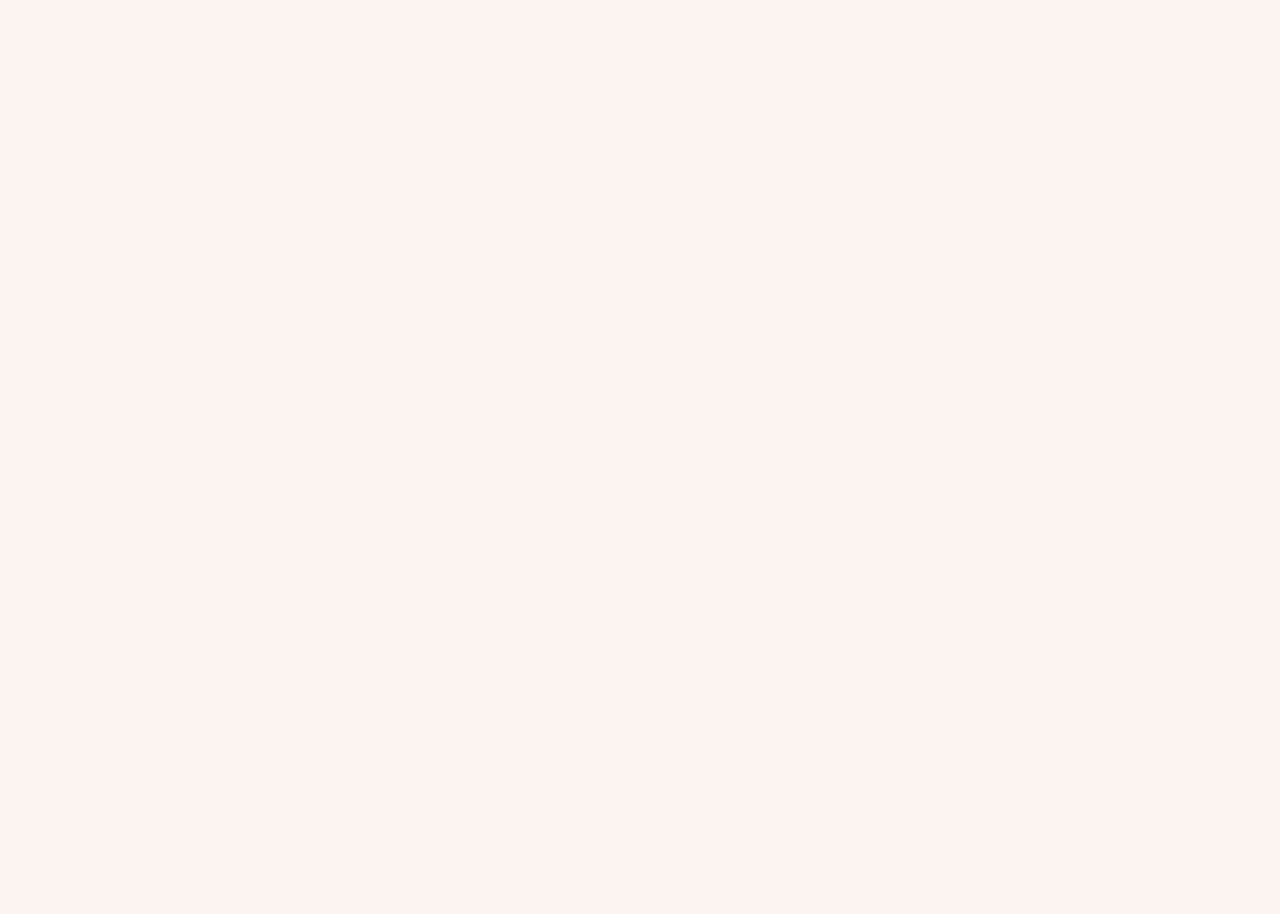
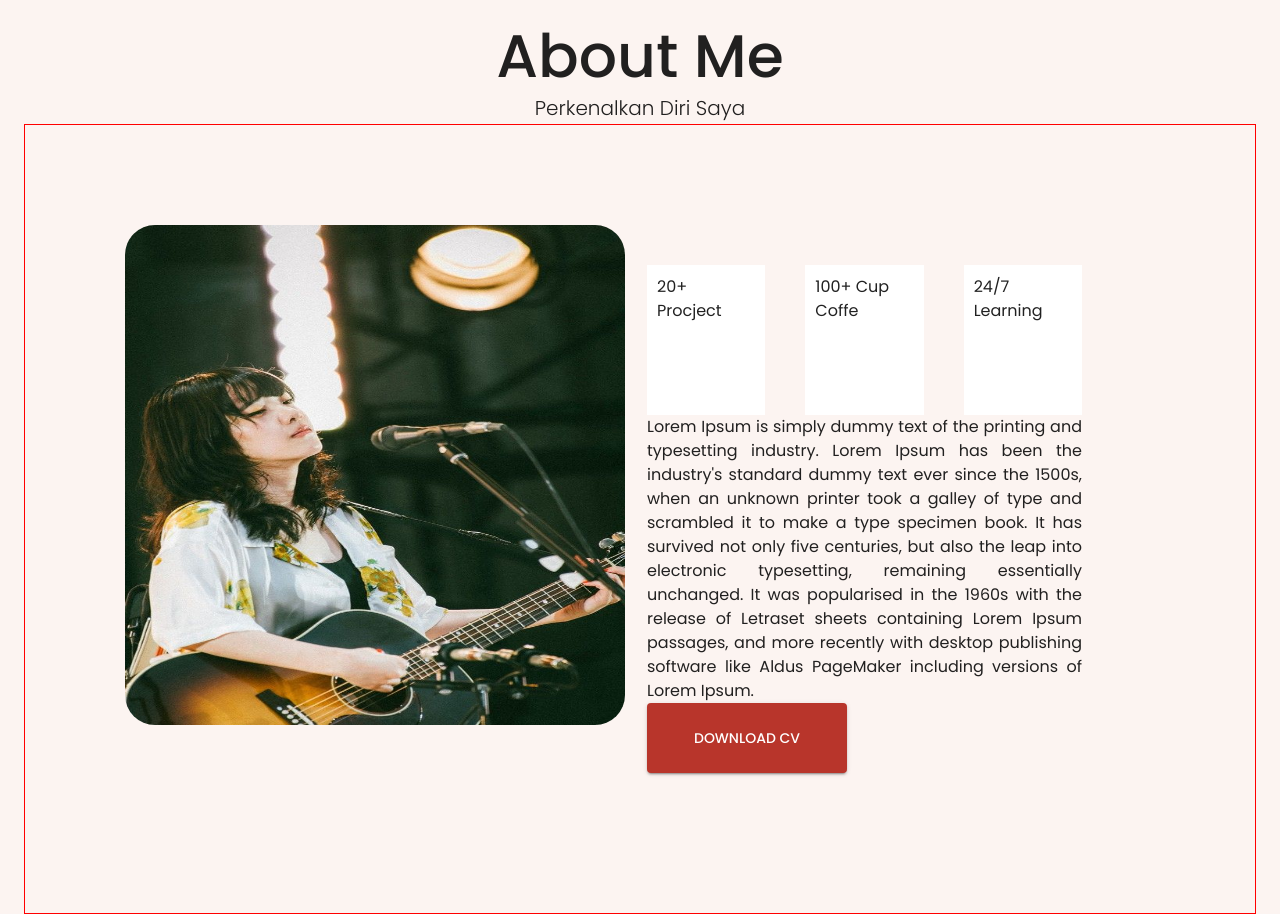
Before and after one commit to livingdolls/blog-portofolio, a React (Vite) app: page / in a window 1280 px wide. Shown: the part 780-1694 px from the top of the page. Before the commit the page ends 800 px from the top, so only its background shows below. Built offline with nearby package versions, Linux system fonts and the light colour scheme.

Commit message:
About Me Component

```diff
--- /dev/null
+++ b/src/components/About.tsx
@@ -0,0 +1,104 @@
+import { Box, Button, styled, Typography } from "@mui/material";
+import aimyon from "../assets/Aimyon.jpeg";
+
+const BoxMain = styled(Box)(({ theme }) => ({}));
+
+const SubBox = styled(Box)(({ theme }) => ({
+	display: "flex",
+	flexDirection: "row",
+	padding: "100px",
+	border: "1px solid red",
+	gap: 70,
+}));
+
+const About = () => {
+	return (
+		<BoxMain>
+			<Typography variant="h2" fontWeight={500} textAlign={"center"}>
+				About Me
+			</Typography>
+			<Typography variant="h6" fontWeight={300} textAlign={"center"}>
+				Perkenalkan Diri Saya
+			</Typography>
+
+			<SubBox>
+				<Box
+					sx={{
+						width: "40%",
+					}}
+				>
+					<Box
+						component="img"
+						height={500}
+						width={500}
+						alt="profil"
+						src={aimyon}
+						sx={{ borderRadius: "30px" }}
+					/>
+				</Box>
+
+				<Box
+					display="flex"
+					flexDirection={"column"}
+					justifyContent={"space-between"}
+					sx={{ width: "50%", padding: 5 }}
+				>
+					<Box sx={{ display: "flex", flexDirection: "row", gap: 5 }}>
+						<Box
+							sx={{
+								width: "150px",
+								height: "150px",
+								padding: "10px",
+								backgroundColor: "#fff",
+							}}
+						>
+							20+ Procject
+						</Box>
+						<Box
+							sx={{
+								width: "150px",
+								height: "150px",
+								padding: "10px",
+								backgroundColor: "#fff",
+							}}
+						>
+							100+ Cup Coffe
+						</Box>
+						<Box
+							sx={{
+								width: "150px",
+								height: "150px",
+								padding: "10px",
+								backgroundColor: "#fff",
+							}}
+						>
+							24/7 Learning
+						</Box>
+					</Box>
+					<Typography variant="body1" textAlign={"justify"}>
+						Lorem Ipsum is simply dummy text of the printing and
+						typesetting industry. Lorem Ipsum has been the
+						industry's standard dummy text ever since the 1500s,
+						when an unknown printer took a galley of type and
+						scrambled it to make a type specimen book. It has
+						survived not only five centuries, but also the leap into
+						electronic typesetting, remaining essentially unchanged.
+						It was popularised in the 1960s with the release of
+						Letraset sheets containing Lorem Ipsum passages, and
+						more recently with desktop publishing software like
+						Aldus PageMaker including versions of Lorem Ipsum.
+					</Typography>
+					<Button
+						variant="contained"
+						color="primary"
+						sx={{ height: "70px", width: "200px" }}
+					>
+						Download CV
+					</Button>
+				</Box>
+			</SubBox>
+		</BoxMain>
+	);
+};
+
+export default About;
--- a/src/components/Hero.tsx
+++ b/src/components/Hero.tsx
@@ -21,6 +21,7 @@ const BoxAbout = styled(Box)(({ theme }) => ({
 const BoxMedia = styled(Box)(({ theme }) => ({
 	[theme.breakpoints.down("sm")]: {
 		flex: "0 0 10%",
+		paddingLeft: "25px",
 	},
 }));
 
--- a/src/components/Layout.tsx
+++ b/src/components/Layout.tsx
@@ -1,4 +1,5 @@
 import { Box, Container, styled } from "@mui/material";
+import About from "./About";
 import Hero from "./Hero";
 import Navbar from "./Navbar";
 import NavbarMobile from "./NavbarMobile";
@@ -9,6 +10,7 @@ const Layout = () => {
 			<Container maxWidth="xl">
 				<Navbar />
 				<Hero />
+				<About />
 			</Container>
 			<NavbarMobile />
 		</>
--- a/src/components/Navbar.tsx
+++ b/src/components/Navbar.tsx
@@ -1,4 +1,4 @@
-import { Box, Link, styled, Typography } from "@mui/material";
+import { AppBar, Box, Link, styled, Typography } from "@mui/material";
 
 const menu = [
 	{ menu: "Home", link: "/home" },
@@ -8,8 +8,9 @@ const menu = [
 	{ menu: "Contact", link: "/home" },
 ];
 
-const Header = styled(Box)(({ theme }) => ({
+const Header = styled(AppBar)(({ theme }) => ({
 	position: "sticky",
+	backgroundColor: "rgba(0%, 0%, 0%, 0)",
 }));
 
 const Nav = styled(Box)(({ theme }) => ({
@@ -36,10 +37,10 @@ const Menu = styled(Box)(({ theme }) => ({
 
 const Navbar = () => {
 	return (
-		<Header>
+		<Header elevation={0} color="secondary">
 			<Nav>
 				<Box>
-					<Typography variant="h5" fontWeight={500}>
+					<Typography variant="h5" fontWeight={500} color={"primary"}>
 						Nanang Setiawan
 					</Typography>
 				</Box>
```
